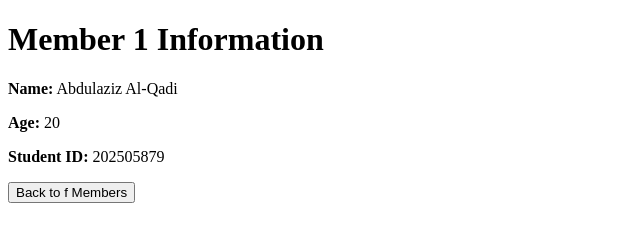
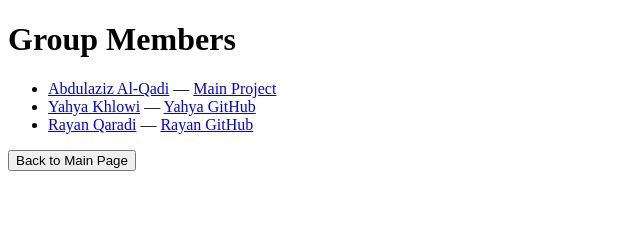
Before and after one commit to x7edr1/mempers, a plain HTML site: page indrx.html in a window 1280 px wide. Shown: the whole page, without its empty margins (0-640 px from the left). Drawn offline with Linux system fonts and the light colour scheme.

Commit message:
Update indrx.html

```diff
--- a/indrx.html
+++ b/indrx.html
@@ -1,18 +1,30 @@
-
 <!DOCTYPE html>
 <html lang="en">
 <head>
     <meta charset="UTF-8">
     <meta name="viewport" content="width=device-width, initial-scale=1.0">
-    <title>Member 1 - Abdulaziz Al-Qadi</title>
+    <title>Group Members</title>
 </head>
 <body>
-    <h1>Member 1 Information</h1>
+    <h1>Group Members</h1>
 
-    <p><strong>Name:</strong> Abdulaziz Al-Qadi</p>
-    <p><strong>Age:</strong> 20</p>
-    <p><strong>Student ID:</strong> 202505879</p>
+    <ul>
+        <li>
+            <a href="member1.html">Abdulaziz Al-Qadi</a> —
+            <a href="https://github.com/x7edr1/Group7-Project" target="_blank">Main Project</a>
+        </li>
 
-    <button onclick="window.location.href='members.html'">Back to f Members</button>
+        <li>
+            <a href="member2.html">Yahya Khlowi</a> —
+            <a href="https://github.com/x7edr1/yahya" target="_blank">Yahya GitHub</a>
+        </li>
+
+        <li>
+            <a href="member3.html">Rayan Qaradi</a> —
+            <a href="https://github.com/x7edr1/rayan" target="_blank">Rayan GitHub</a>
+        </li>
+    </ul>
+
+    <button onclick="window.location.href='index.html'">Back to Main Page</button>
 </body>
 </html>
```
